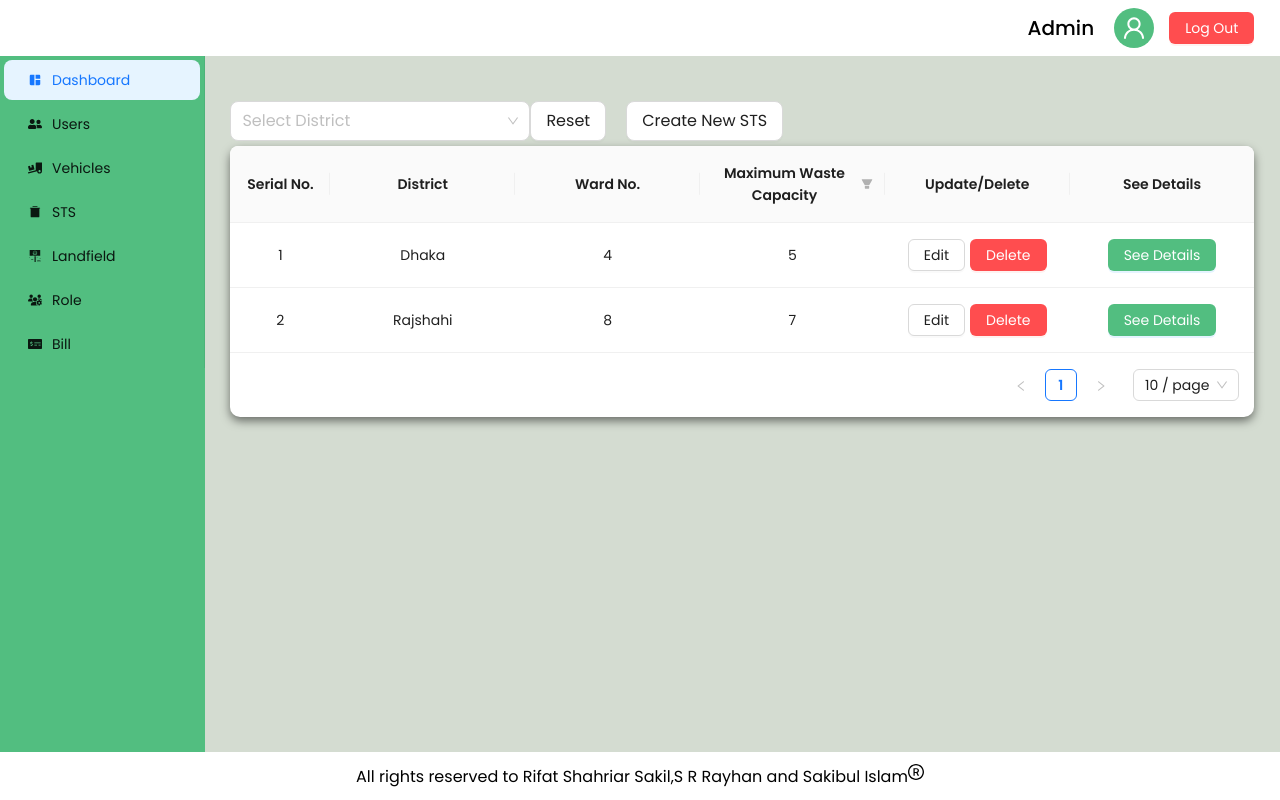
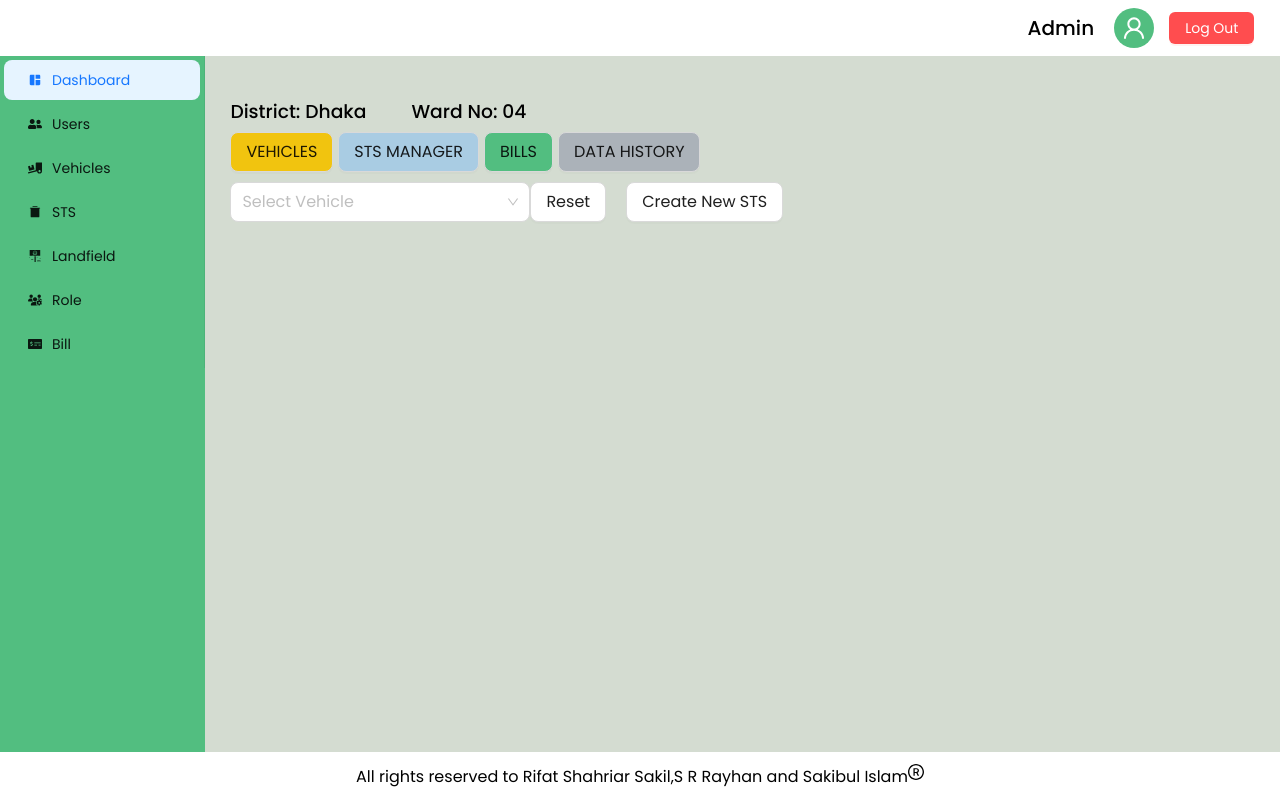
Before and after one commit to Rifat-Shariar-Sakil-24/ecosync_codesamurai, a React (Vite) app in the folder frontend/: page /sts in a window 1280 px wide. Built offline with nearby package versions, Linux system fonts and the light colour scheme.

Commit message:
working on second page of STS

```diff
--- /dev/null
+++ b/frontend/src/components/STSPage2.jsx
@@ -0,0 +1,38 @@
+import React from 'react';
+import { Button, Select } from 'antd';
+import '../css/stspage2.css';
+
+const STSPage2 = () => {
+    const vehicles = [101,102,103];
+    return (
+        <div>
+            <div className="users-container-heading sts-page-2">
+                <div className="users-container-heading1">
+                    <h3>District: Dhaka</h3>
+                    <h3>Ward No: 04</h3>
+                </div>
+                <div className="users-container-heading-2">
+                    <Button className='role admin-button' size='large'>VEHICLES</Button>
+                    <Button className='role stsmanager-button' size='large'>STS MANAGER</Button>
+                    <Button className='role landfield-button' size='large'>BILLS</Button>
+                    <Button className='role unassigned-button' size='large'>DATA HISTORY</Button>
+                </div>
+                <div className="users-container-heading-3">
+                    <Select placeholder="Select Vehicle" size='large' style={{width:300}}>
+                        {
+                            vehicles.map((vehicle,index)=>{
+                                return <Select.Option key={index} value={vehicle}>{vehicle}</Select.Option>
+                            })
+                        }
+                    </Select>
+                    <Button size='large' onClick={()=>{
+
+                    }} >Reset</Button>
+                    <Button className='add-user-button' size='large'>Create New STS</Button>
+                </div>
+            </div>
+        </div>
+    );
+};
+
+export default STSPage2;
--- /dev/null
+++ b/frontend/src/css/stspage2.css
@@ -0,0 +1,18 @@
+.sts-page-2{
+    display: flex;
+    flex-direction: column;
+    align-items: flex-start;
+}
+
+.users-container-heading1{
+    display: flex;
+}
+
+.users-container-heading1 h3{
+    margin-right: 45px;
+}
+
+.users-container-heading-3{
+    margin-top: 10px;
+    display: flex;
+}
--- a/frontend/src/pages/STSPage.jsx
+++ b/frontend/src/pages/STSPage.jsx
@@ -1,12 +1,13 @@
 import React, { useState } from 'react';
 import STSPage1 from '../components/STSPage1';
+import STSPage2 from '../components/STSPage2';
 
 const STSPage = () => {
 
     return (
         <div>
             <div className="users-container">
-                <STSPage1/>
+                <STSPage2/>
             </div>
         </div>
     );
```
Also changed, not shown: frontend/src/components/STSPage1.jsx (indentation only).
